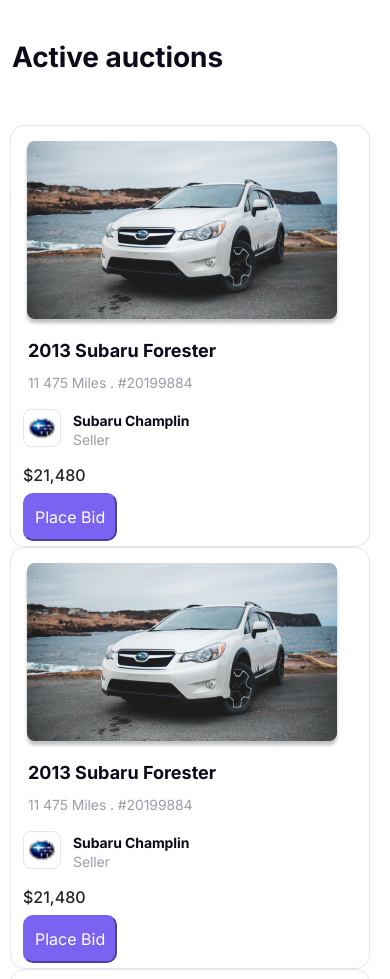
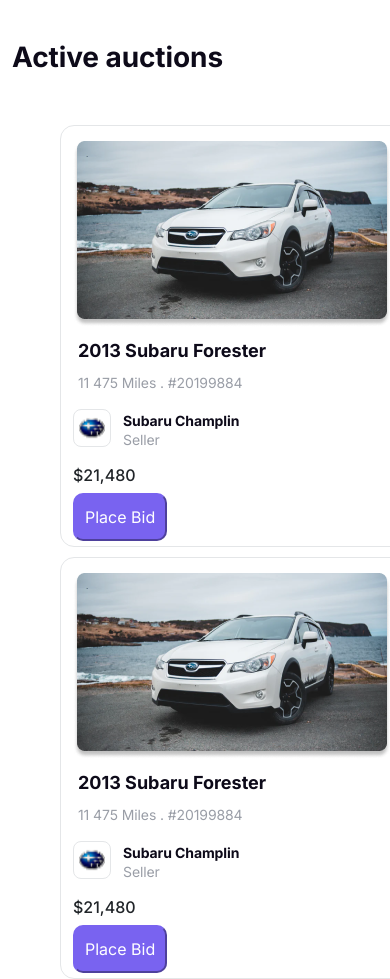
Before and after one commit to shifat01/Figma-to-html, a plain HTML site: page index.html in a window 390 px wide. Shown: the part 1320-2299 px from the top of the page. Drawn offline with nearby package versions, Linux system fonts and the light colour scheme.

Commit message:
responsive list section

```diff
--- a/style.css
+++ b/style.css
@@ -259,4 +259,9 @@ margin-left: 10px;
   .section2 img {
     margin-top: 20px;
   }
+
+  .cards{
+    margin-left: 60px;
+    margin-bottom: 10px;
+  }
 }
```
